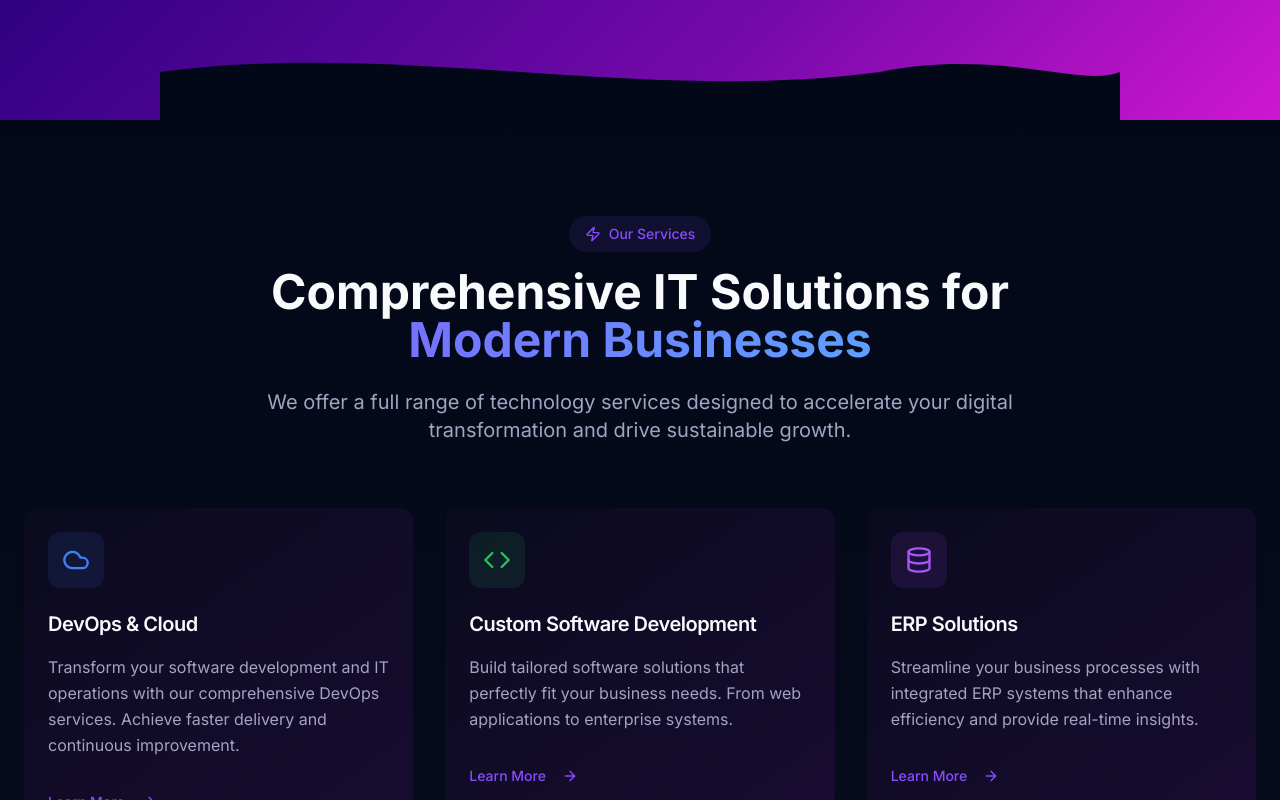
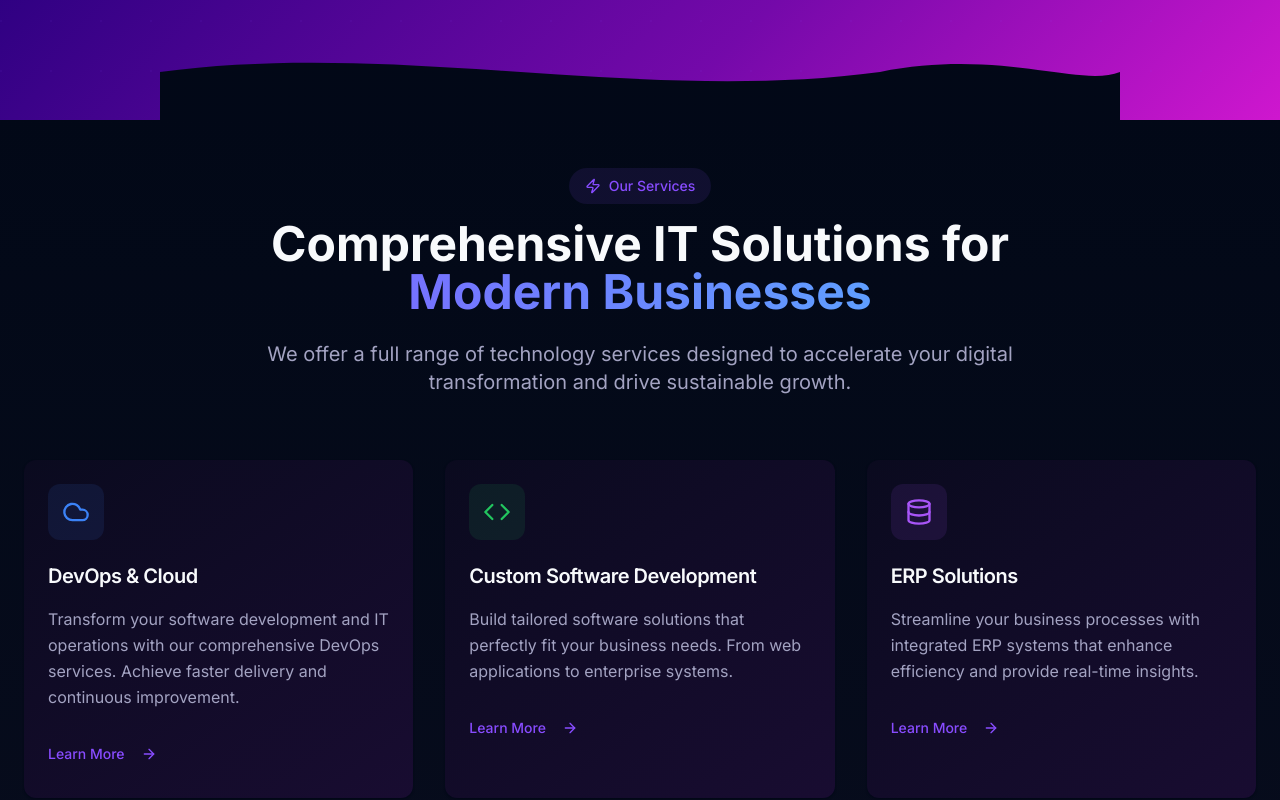
Before and after one commit to Ahsan-developer/zeersync-inspired-webcraft, a React (Vite) app: page / in a window 1280 px wide. Shown: the part 680-1480 px from the top of the page. Built offline with nearby package versions, Linux system fonts and the light colour scheme; the HTML template or start-up script is replaced by a standard one.

Commit message:
Adjust Services section spacing

```diff
--- a/src/components/ServicesSection.tsx
+++ b/src/components/ServicesSection.tsx
@@ -58,7 +58,7 @@ const services = [
 
 const ServicesSection = () => {
   return (
-    <section id="services" className="py-24 bg-gradient-to-b from-background to-secondary/30">
+    <section id="services" className="py-12 bg-gradient-to-b from-background to-secondary/30">
       <div className="container mx-auto px-6">
         <div className="text-center mb-16">
           <div className="inline-flex items-center gap-2 bg-primary/10 text-primary px-4 py-2 rounded-full text-sm font-medium mb-4">
```
